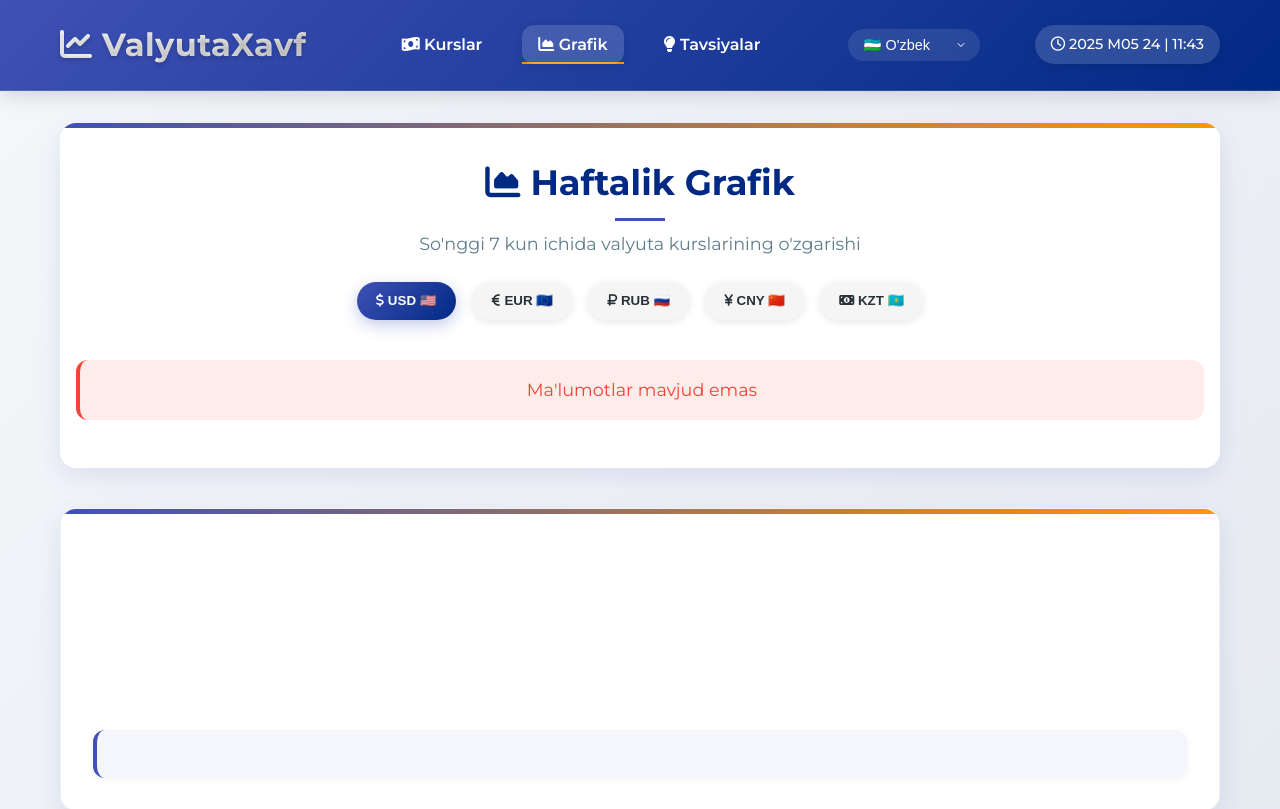
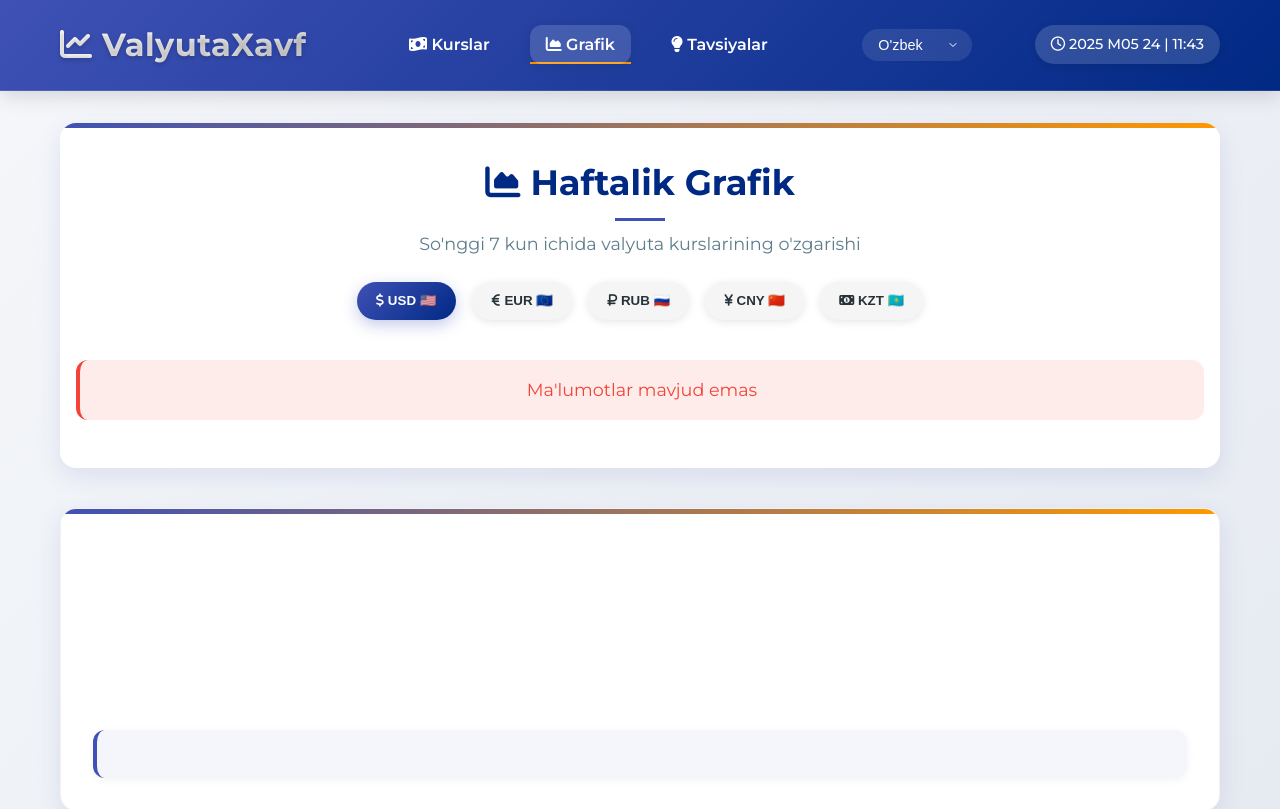
Before and after one commit to itisatashi/currenyteller, a plain HTML site: page grafik.html in a window 1280 px wide. Shown: the top 809 px of the page. Drawn offline with nearby package versions, Linux system fonts and the light colour scheme; no server answers.

Commit message:
Remove flags from language options in grafik.html

```diff
--- a/grafik.html
+++ b/grafik.html
@@ -24,8 +24,8 @@
             </nav>
             <div class="language-switcher">
                 <select class="language-select" id="languageSelect">
-                    <option value="uz">🇺🇿 O'zbek</option>
-                    <option value="ru">🇷🇺 Русский</option>
+                    <option value="uz">O'zbek</option>
+                    <option value="ru">Русский</option>
                 </select>
             </div>
             <div class="live-time" id="liveTime"><i class="far fa-clock"></i> <span id="liveTimeText"></span></div>
```
